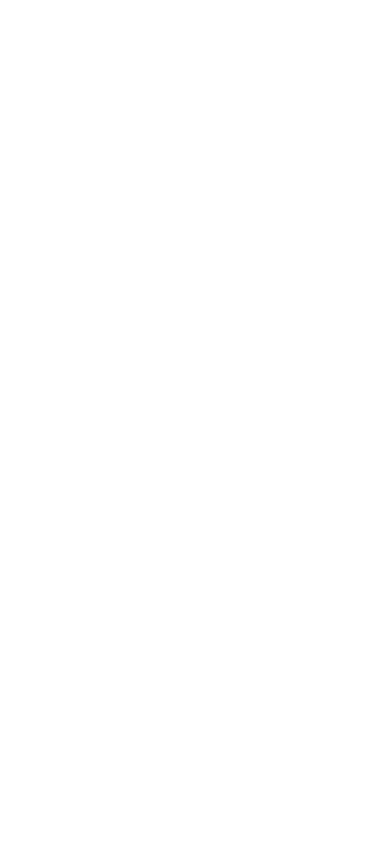
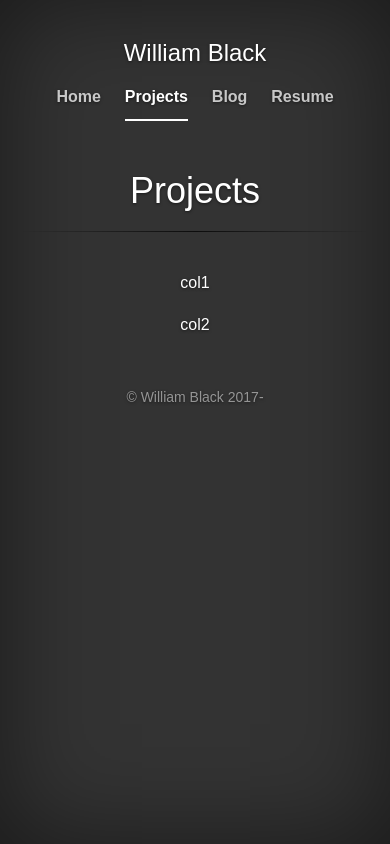
Before and after one commit to wrblack/wrblack.github.io, a plain HTML site: page projects.html in a window 390 px wide. Drawn offline with nearby package versions, Linux system fonts and the light colour scheme; a web font is replaced by a local one.

Commit message:
Added template to projects page

```diff
--- a/projects.html
+++ b/projects.html
@@ -0,0 +1,104 @@
+<!DOCTYPE html>
+<html>
+  <head>
+    <meta charset="utf-8">
+    <meta http-equiv="X-UA-Compatible" content="IE=edge">
+    <meta name="viewport" content="width=device-width, initial-scale=1">
+
+    <meta name="description" content="The Personal Portfolio Webpage of William Black">
+    <meta name="author" content="Will Black">
+    <link rel="icon" href="/static/images/favicon.ico">
+    <title>Will Black | Projects</title>
+
+    <!-- Bootstrap CSS -->
+    <link href="https://maxcdn.bootstrapcdn.com/bootstrap/3.3.7/css/bootstrap.min.css"
+    rel="stylesheet" integrity="sha384-BVYiiSIFeK1dGmJRAkycuHAHRg32OmUcww7on3RYdg4Va+PmSTsz/K68vbdEjh4u"
+    crossorigin="anonymous">
+
+    <!-- Optional theme -->
+    <link rel="stylesheet" href="https://maxcdn.bootstrapcdn.com/bootstrap/3.3.7/css/bootstrap-theme.min.css"
+    integrity="sha384-rHyoN1iRsVXV4nD0JutlnGaslCJuC7uwjduW9SVrLvRYooPp2bWYgmgJQIXwl/Sp"
+    crossorigin="anonymous">
+
+    <!-- FontAwesome CSS -->
+    <link href="https://maxcdn.bootstrapcdn.com/font-awesome/4.7.0/css/font-awesome.min.css"
+    rel="stylesheet" integrity="sha384-wvfXpqpZZVQGK6TAh5PVlGOfQNHSoD2xbE+QkPxCAFlNEevoEH3Sl0sibVcOQVnN"
+    crossorigin="anonymous">
+
+    <!-- Custom CSS (my own and Bootstrap Cover theme)-->
+    <link rel="stylesheet" href="/static/css/cover-theme.css">
+    <link rel="stylesheet" href="/static/css/site.css">
+
+    <!-- HTML5 shim and Respond.js for IE8 support of HTML5 elements and media queries -->
+    <!--[if lt IE 9]>
+      <script src="https://oss.maxcdn.com/html5shiv/3.7.3/html5shiv.min.js"></script>
+      <script src="https://oss.maxcdn.com/respond/1.4.2/respond.min.js"></script>
+    <![endif]-->
+
+    <!-- Google Fonts -->
+    <link href="https://fonts.googleapis.com/css?family=Muli" rel="stylesheet">
+
+  </head>
+  <body>
+
+    <div class="site-wrapper">
+      <div class="site-wrapper-inner">
+        <div class="cover-container">
+
+          <!-- Branding + Navbar -->
+          <div class="masthead clearfix">
+            <div class="inner">
+              <h3 class="masthead-brand">William Black</h3>
+              <nav>
+                <ul class="nav masthead-nav">
+                  <li><a href="index.html">Home</a></li>
+                  <li class="active"><a href="projects.html">Projects</a></li>
+                  <li><a href="#">Blog</a></li>
+                  <li><a href="#">Resume</a></li>
+                </ul>
+              </nav>
+            </div><!-- .inner -->
+          </div><!-- .masthead.clearfix -->
+
+          <!-- Content -->
+          <div class="inner cover">
+            <h1 class="cover-heading">Projects</h1>
+            <hr class="style-two">
+
+            <div class="row">
+              <div class="col-md-6">
+                <h2 class="lead">col1</h2>
+              </div>
+              <div class="col-md-6">
+                <h2 class="lead">col2</h2>
+              </div>
+            </div>
+            <!--
+            <p class="lead">Cover is a one-page template for building simple and beautiful home pages. Download, edit the text, and add your own fullscreen background photo to make it your own.</p>
+            <p class="lead">
+              <a href="#" class="btn btn-lg btn-default">Learn more</a>
+            </p>
+            -->
+          </div>
+
+          <!-- Footer -->
+          <div class="mastfoot">
+            <div class="inner">
+              <p>&copy; William Black 2017-</p>
+            </div>
+          </div>
+
+        </div><!-- .cover-container -->
+      </div><!-- .site-wrapper-inner -->
+    </div><!-- .site-wrapper -->
+
+
+    <!-- JS libraries -->
+    <!-- jQuery minified JS -->
+    <script src="https://cdnjs.cloudflare.com/ajax/libs/jquery/3.1.1/jquery.min.js"></script>
+    <!-- Bootstrap JS -->
+    <script src="https://maxcdn.bootstrapcdn.com/bootstrap/3.3.7/js/bootstrap.min.js"
+    integrity="sha384-Tc5IQib027qvyjSMfHjOMaLkfuWVxZxUPnCJA7l2mCWNIpG9mGCD8wGNIcPD7Txa"
+    crossorigin="anonymous"></script>
+  </body>
+</html>
--- a/static/css/site.css
+++ b/static/css/site.css
@@ -56,3 +56,11 @@ table {
 h1, h2, h3, p, a {
   font-family: 'Muli', sans-serif;
 }
+
+/* Stylized Horizontal Rules https://css-tricks.com/examples/hrs/ */
+
+hr.style-two {
+    border: 0;
+    height: 1px;
+    background-image: linear-gradient(to right, rgba(0, 0, 0, 0), rgba(0, 0, 0, 0.75), rgba(0, 0, 0, 0));
+}
```
Also changed, not shown: index.html (+10 -13 lines).
